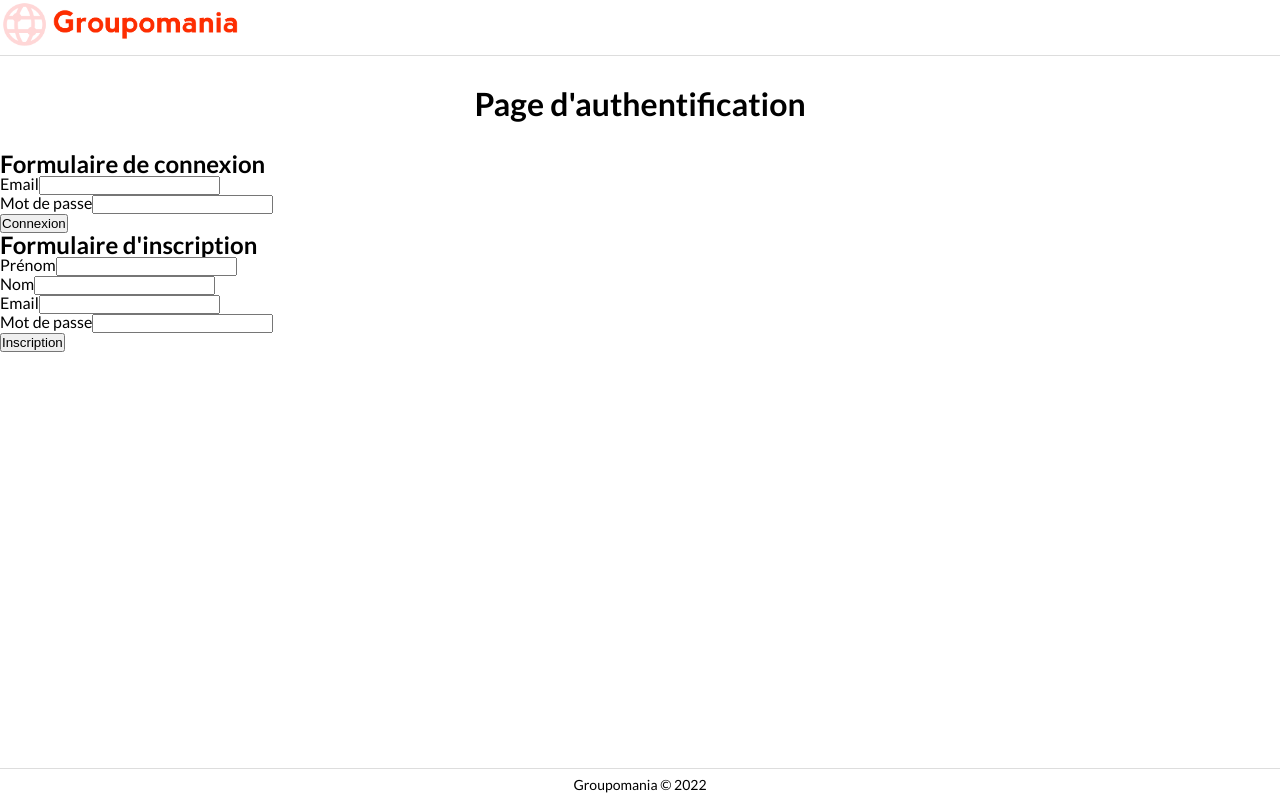
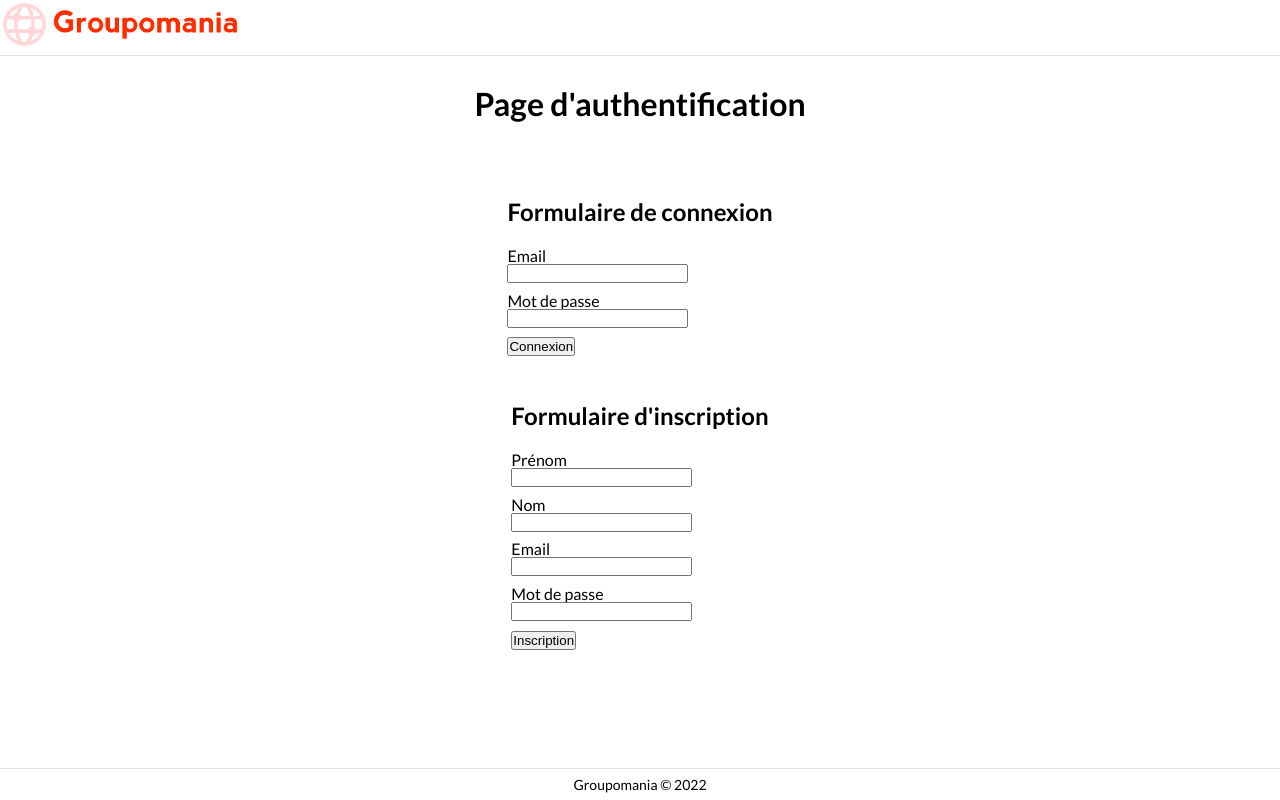
Before and after one commit to mlaversin/OC_7_Groupomania, a React (Create React App) app in the folder frontend/: page /auth in a window 1280 px wide. Built offline with nearby package versions, Linux system fonts and the light colour scheme.

Commit message:
basic form layout

```diff
--- a/frontend/src/components/LoginForm.js
+++ b/frontend/src/components/LoginForm.js
@@ -35,8 +35,8 @@ export default function LoginForm() {
   };
 
   return (
-    <div>
-      <h2>Formulaire de connexion</h2>
+    <div className='form login-form'>
+      <h2 className='form-title'>Formulaire de connexion</h2>
       <Formik
         initialValues={initialValues}
         validationSchema={validationSchema}
--- a/frontend/src/components/SignUpForm.js
+++ b/frontend/src/components/SignUpForm.js
@@ -39,8 +39,8 @@ export default function SignUpForm() {
   };
 
   return (
-    <div>
-      <h2>Formulaire d'inscription</h2>
+    <div className='form signup-form'>
+      <h2 className='form-title'>Formulaire d'inscription</h2>
       <Formik
         initialValues={initialValues}
         validationSchema={validationSchema}
--- a/frontend/src/styles/pages/_auth.scss
+++ b/frontend/src/styles/pages/_auth.scss
@@ -0,0 +1,23 @@
+.authentication-page {
+  display: flex;
+  flex-direction: column;
+  justify-content: center;
+  align-items: center;
+}
+
+.login-form,
+.signupform {
+  margin: 3rem;
+}
+
+.form-title {
+  padding-bottom: 1.5rem;
+}
+
+input {
+  margin-bottom: 0.6rem;
+}
+
+label {
+  display: block;
+}
```
